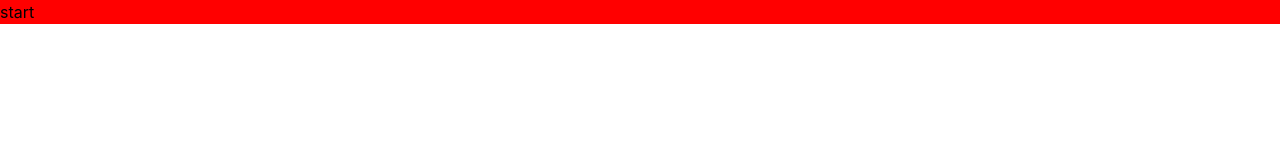
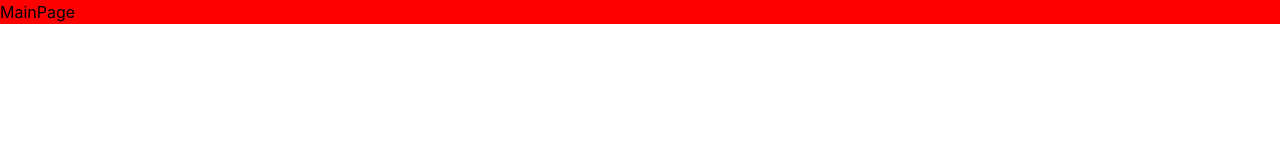
Before and after one commit to Nikitabkv/goodshop-edu, a React (Vite) app: page / in a window 1280 px wide. Shown: the top 160 px of the page. Built offline with nearby package versions, Linux system fonts and the light colour scheme.

Commit message:
feat: add react-router-dom and 404 page

```diff
--- a/package.json
+++ b/package.json
@@ -11,7 +11,8 @@
   },
   "dependencies": {
     "react": "^18.3.1",
-    "react-dom": "^18.3.1"
+    "react-dom": "^18.3.1",
+    "react-router-dom": "^6.26.2"
   },
   "devDependencies": {
     "@eslint/js": "^9.9.0",
--- a/src/app/ui/App.tsx
+++ /dev/null
@@ -1,13 +0,0 @@
-import s from './App.module.scss'
-
-function App() {
-
-
-  return (
-      <div className={s.test}>
-        start
-      </div>
-  )
-}
-
-export default App
--- a/src/main.tsx
+++ b/src/main.tsx
@@ -1,10 +1,31 @@
 import { StrictMode } from 'react'
 import { createRoot } from 'react-dom/client'
-import App from './app/ui/App.tsx'
 import './index.scss'
+import {
+  createBrowserRouter,
+  RouterProvider,
+} from "react-router-dom";
+import MainPage from "./pages/MainPage"
+import Cart from "./pages/Cart"
+import {NotFoundPage} from "./pages/NotFoundPage/ui/NotFoundPage.tsx";
+
+const router = createBrowserRouter([
+  {
+    path: "/",
+    element: <MainPage />,
+  },
+  {
+    path: "/cart",
+    element: <Cart />,
+  },
+  {
+    path: "*",
+    element: <NotFoundPage />,
+  }
+]);
 
 createRoot(document.getElementById('root')!).render(
   <StrictMode>
-    <App />
+    <RouterProvider router={router} />
   </StrictMode>,
 )
--- /dev/null
+++ b/src/pages/Cart/index.ts
@@ -0,0 +1,3 @@
+import {Cart} from "./ui/Cart.tsx"
+
+export default Cart
--- a/src/app/ui/App.module.scss
+++ b/src/pages/Cart/ui/Cart.module.scss
@@ -1,6 +1,3 @@
-#root {
-}
-
-.test {
+.cart {
   background-color: red;
 }
--- /dev/null
+++ b/src/pages/Cart/ui/Cart.tsx
@@ -0,0 +1,9 @@
+import s from './Cart.module.scss'
+
+export const Cart = () => {
+  return (
+    <div className={s.cart}>
+      Cart
+    </div>
+  )
+}
--- /dev/null
+++ b/src/pages/MainPage/index.ts
@@ -0,0 +1,3 @@
+import {MainPage} from "./ui/MainPage.tsx"
+
+export default MainPage
--- /dev/null
+++ b/src/pages/MainPage/ui/MainPage.module.scss
@@ -0,0 +1,3 @@
+.mainPage {
+  background-color: red;
+}
--- /dev/null
+++ b/src/pages/MainPage/ui/MainPage.tsx
@@ -0,0 +1,9 @@
+import s from './MainPage.module.scss'
+
+export const MainPage = () => {
+  return (
+    <div className={s.mainPage}>
+      MainPage
+    </div>
+  )
+}
--- /dev/null
+++ b/src/pages/NotFoundPage/index.ts
@@ -0,0 +1,3 @@
+import {NotFoundPage} from "./ui/NotFoundPage.tsx"
+
+export default NotFoundPage
--- /dev/null
+++ b/src/pages/NotFoundPage/ui/NotFoundPage.module.scss
@@ -0,0 +1,19 @@
+@import '../../../shared/variables';
+
+.notFound {
+  display: flex;
+  place-items: center;
+  place-content: center;
+  font-weight: $bold;
+  font-size: $extra-2-large;
+  background-color: $violet;
+  height: 100vh;
+
+  color: white;
+}
+
+.wrapper {
+  border: 2px dashed white;
+  padding: 20px;
+  border-radius: 8px;
+}
--- /dev/null
+++ b/src/pages/NotFoundPage/ui/NotFoundPage.tsx
@@ -0,0 +1,12 @@
+import s from './NotFoundPage.module.scss'
+
+export const NotFoundPage = () => {
+  return (
+    <div className={s.notFound}>
+      <div className={s.wrapper}>
+        <h1>404</h1>
+        Извините, такой страницы не существует :c
+      </div>
+    </div>
+  )
+}
```
Also changed, not shown: 1 other file (tests, documents, lock files or other folders).
